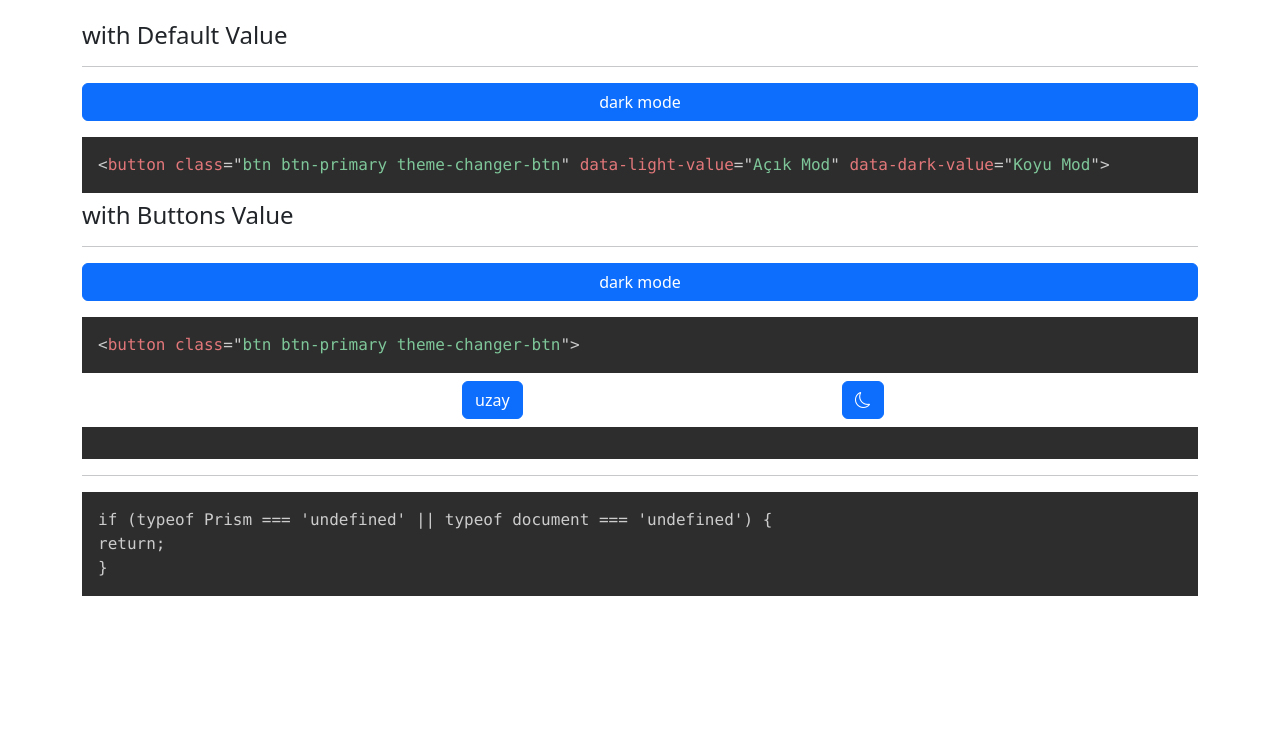
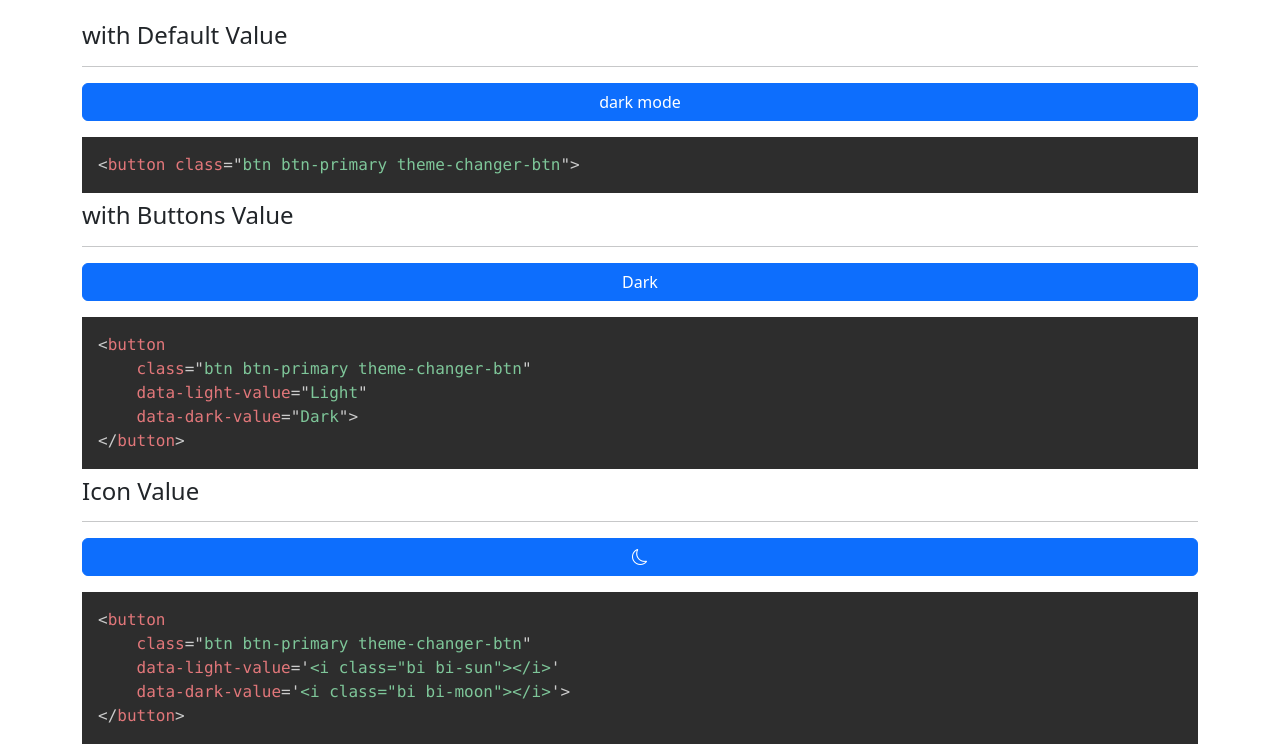
Before and after one commit to berkguclukol/bootstrap-theme-switcher, a website: page index.html in a window 1280 px wide. Shown: the part 94-846 px from the top of the page. Before the commit the page ends 800 px from the top, so only its background shows below. Drawn offline with nearby package versions, Linux system fonts and the light colour scheme.

Commit message:
-minor changes #1.

```diff
--- a/index.html
+++ b/index.html
@@ -33,7 +33,7 @@
     <div class="row">
         <div class="col">
             <pre class="language-markup">
-<code class="language-markup" data-lang="html">&lt;button class="btn btn-primary theme-changer-btn" data-light-value="Açık Mod" data-dark-value="Koyu Mod"></code></pre>
+<code class="language-markup" data-lang="html">&lt;button class="btn btn-primary theme-changer-btn"></code></pre>
         </div>
     </div>
     <!-- # DEFAULT VALUE -->
@@ -45,46 +45,45 @@
             <hr>
         </div>
         <div class="d-grid mb-2">
-            <button class="btn btn-primary theme-changer-btn"></button>
+            <button class="btn btn-primary theme-changer-btn" data-light-value="Light" data-dark-value="Dark"></button>
         </div>
     </div>
     <div class="row">
         <div class="col">
             <pre class="language-markup">
-<code class="language-markup" data-lang="html">&lt;button class="btn btn-primary theme-changer-btn"></code></pre>
+<code class="language-markup" data-lang="html">&lt;button
+    class="btn btn-primary theme-changer-btn"
+    data-light-value="Light"
+    data-dark-value="Dark">
+&lt;/button>
+</code></pre>
         </div>
     </div>
     <!-- # OWN VALUE -->
 
-
-
+    <!-- wICON VALUE -->
     <div class="row">
         <div class="col">
-
+            <h4>Icon Value</h4>
+            <hr>
         </div>
-        <div class="col">
-            <button
-                    class="btn btn-primary theme-changer-btn"
-                    data-light-value="berk"
-                    data-dark-value="uzay"
-            ></button>
-        </div>
-        <div class="col">
-            <button
-                    class="btn btn-primary theme-changer-btn"
-                    data-light-value='<i class="bi bi-sun"></i>'
-                    data-dark-value='<i class="bi bi-moon"></i>'
-            ></button>
+        <div class="d-grid mb-2">
+            <button class="btn btn-primary theme-changer-btn" data-light-value='<i class="bi bi-sun"></i>' data-dark-value='<i class="bi bi-moon"></i>'></button>
         </div>
     </div>
     <div class="row">
         <div class="col">
-            <pre><code class="language-html"  data-src="index.html"></code></pre>
-            <hr>
-            <pre><code class="language-javascript">if (typeof Prism === 'undefined' || typeof document === 'undefined') {
-return;
-}</code></pre>
+            <pre class="language-markup">
+<code class="language-markup" data-lang="html">&lt;button
+    class="btn btn-primary theme-changer-btn"
+    data-light-value='&lt;i class="bi bi-sun">&lt;/i>'
+    data-dark-value='&lt;i class="bi bi-moon">&lt;/i>'>
+&lt;/button>
+</code></pre>
         </div>
+    </div>
+    <!-- # wICON VALUE -->
+
     </div>
 </div>
 
```
